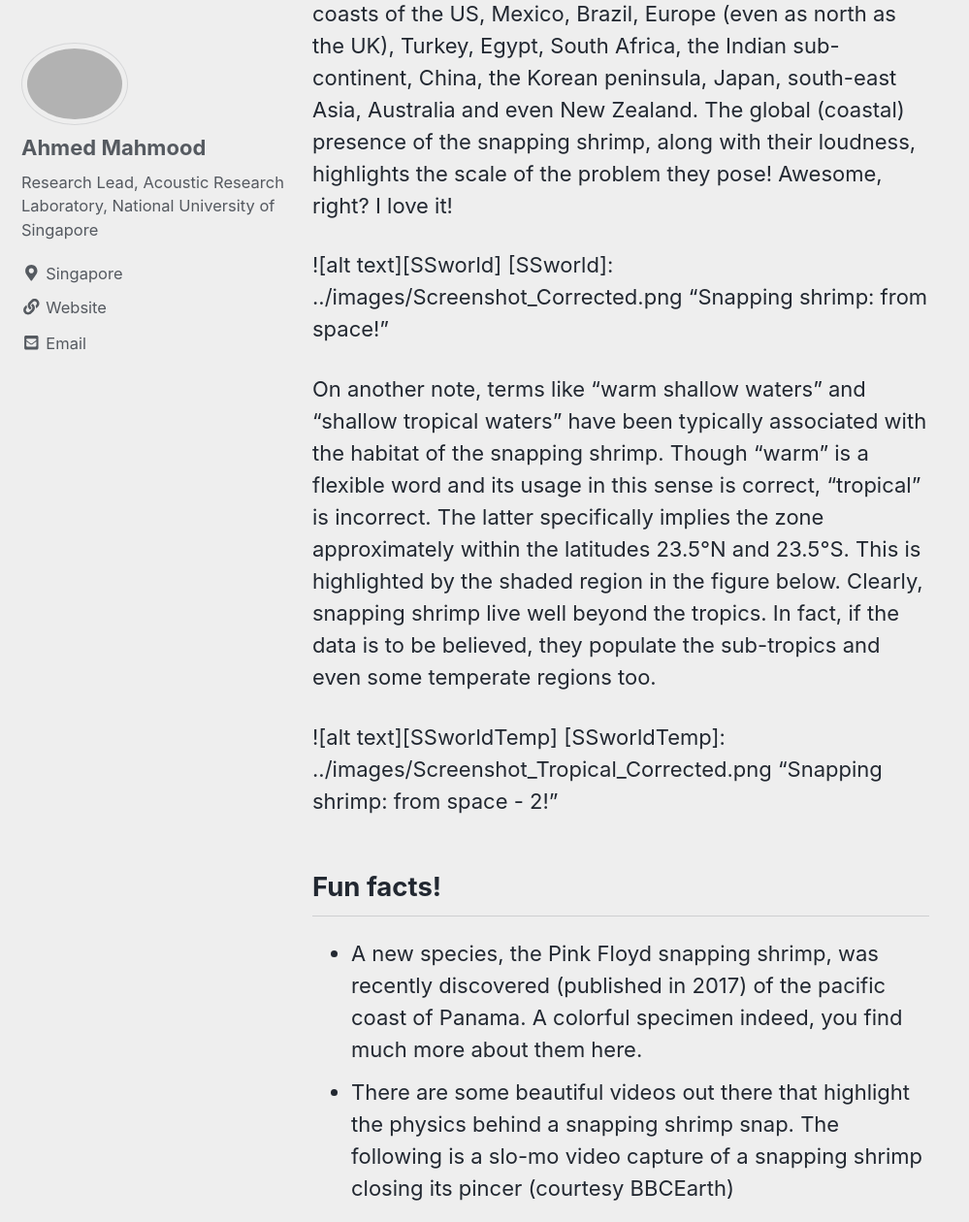
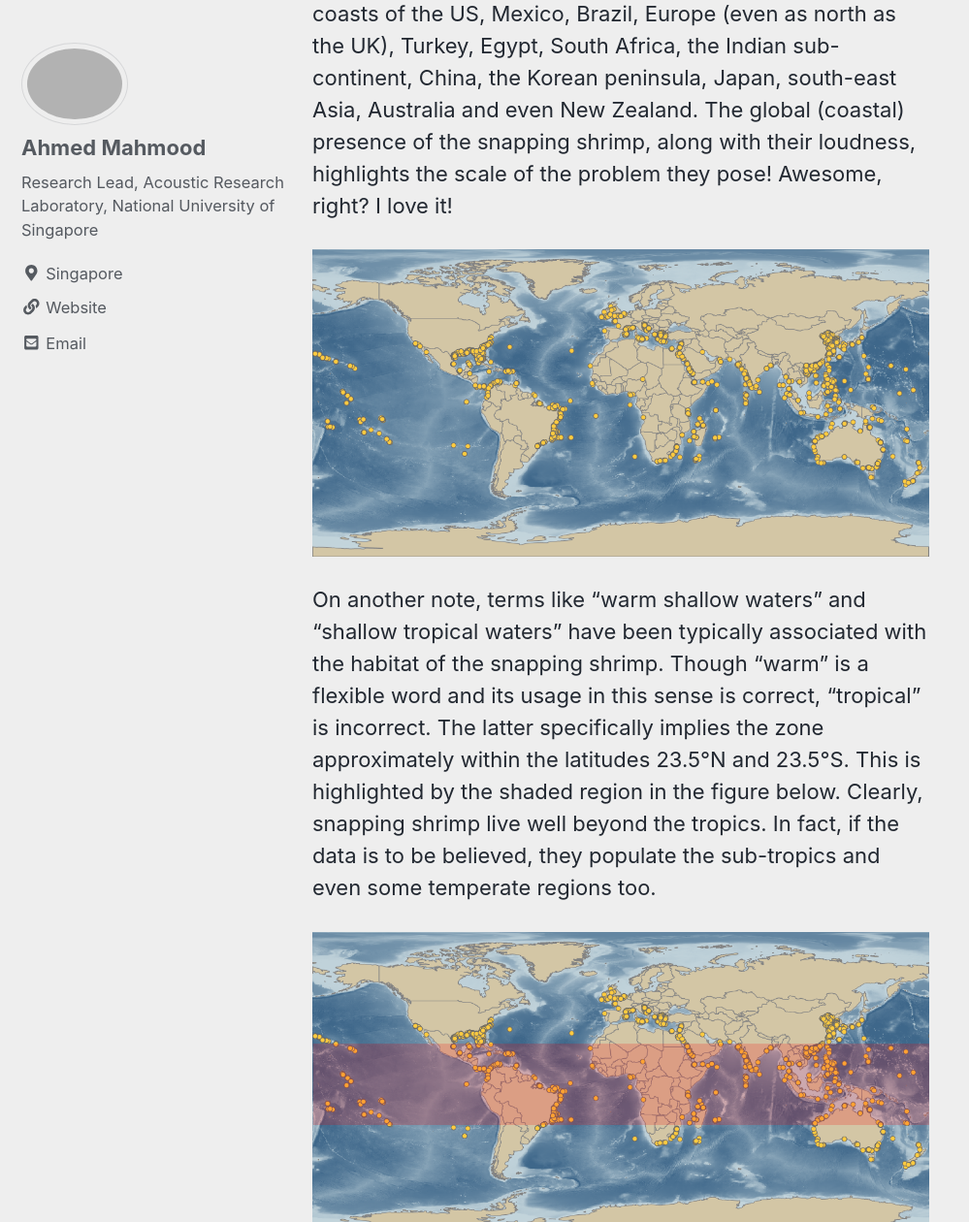
Before and after one commit to ahmd-mahm/ahmd-mahm.github.io, a Jekyll site: the page built from _posts/2018-02-28-The-Snapping-Shrimp.md, in a window 1280 px wide and 1400 px high, scrolled down 6110 px, cut to the strip 0-1260 px from the top of the window. Shown: the whole strip at 97% size, without its empty margins (0-999 px from the left). Built offline with Jekyll 4.4.1, drawn with Linux system fonts in a browser that asks for light colours; nearby versions of some CDN libraries; formulas are drawn with MathJax 3; some of the changed lines change nothing that is shown; some of the changed text lies outside the part shown.

Commit message:
Update 2018-02-28-The-Snapping-Shrimp.md

```diff
--- a/_posts/2018-02-28-The-Snapping-Shrimp.md
+++ b/_posts/2018-02-28-The-Snapping-Shrimp.md
@@ -58,11 +58,13 @@ Though apparent why they have garnered much attention from marine biologists and
 Loud or not, the snapping shrimp would not have been worth this much coverage if they existed only in a few specific locations. It turns out that this is not the case. The yellow dots in the figure below highlight geographic locations where snapping shrimp specimens (Alpheidae) have been discovered. The data was populated from OBIS, a huge international effort that hosts thousands of databases consisting of oceanic biogeographic data. Though some of the datasets may hold some erroneous data, the overall gist is clear: The spread is huge! Of Hawaii, the east and west coasts of the US, Mexico, Brazil, Europe (even as north as the UK), Turkey, Egypt, South Africa, the Indian sub-continent, China, the Korean peninsula, Japan, south-east Asia, Australia and even New Zealand. The global (coastal) presence of the snapping shrimp, along with their loudness, highlights the scale of the problem they pose! Awesome, right? I love it!
 
 ![alt text][SSworld]
+
 [SSworld]: ../images/Screenshot_Corrected.png "Snapping shrimp: from space!"
 
 On another note, terms like "warm shallow waters" and "shallow tropical waters" have been typically associated with the habitat of the snapping shrimp. Though "warm" is a flexible word and its usage in this sense is correct, "tropical" is incorrect. The latter specifically implies the zone approximately within the latitudes 23.5°N and 23.5°S. This is highlighted by the shaded region in the figure below. Clearly, snapping shrimp live well beyond the tropics. In fact, if the data is to be believed, they populate the sub-tropics and even some temperate regions too.
 
 ![alt text][SSworldTemp]
+
 [SSworldTemp]: ../images/Screenshot_Tropical_Corrected.png "Snapping shrimp: from space - 2!"
 
 ## Fun facts!
@@ -81,7 +83,11 @@ On another note, terms like "warm shallow waters" and "shallow tropical waters"
 Source level of a snapping shrimp snap
 
 
-In acoustics, the definition of 'source level' is standard. It essentially depends on the pressure $$ p $$ measured at a distance $$d$$ from the acoustic source. Source levels are evaluated in decibels ($$\text{dB}$$) with respect to a reference pressure $$p_0$$. In underwater acoustics, the references are typically set to $$p_0=1\mu\text{Pa}$$ and $$d=1\text{m}$$. Consequently, the source level is evaluated by $$ \begin{align} x=10\log_{10}\big(\frac{p}{p_0}\big)=10\log_{10}p. \end{align} $$ To avoid any ambiguity, the source level is expressed in the shorthand form $$x~\text{dB re}~p_0\mu\text{Pa}~\text{at}~d\text{m}$$ or specifically for standard readings in the underwater case, $$x~\text{dB re}~1\mu\text{Pa}~\text{at}~1\text{m}$$ . Do note that $$d$$ is an important parameter and source levels reported without it are useless quantities as the same source may be deafening nearby but can be essentially reduced to a whisper by moving arbitrarily away from it.
+In acoustics, the definition of 'source level' is standard. It essentially depends on the pressure $$ p $$ measured at a distance $$d$$ from the acoustic source. Source levels are evaluated in decibels ($$\text{dB}$$) with respect to a reference pressure $$p_0$$. In underwater acoustics, the references are typically set to $$p_0=1\mu\text{Pa}$$ and $$d=1\text{m}$$. Consequently, the source level is evaluated by
+
+$$ x=10\log_{10}\big(\frac{p}{p_0}\big)=10\log_{10}p. $$
+
+To avoid any ambiguity, the source level is expressed in the shorthand form $$x~\text{dB re}~p_0\mu\text{Pa}~\text{at}~d\text{m}$$ or specifically for standard readings in the underwater case, $$x~\text{dB re}~1\mu\text{Pa}~\text{at}~1\text{m}$$ . Do note that $$d$$ is an important parameter and source levels reported without it are useless quantities as the same source may be deafening nearby but can be essentially reduced to a whisper by moving arbitrarily away from it.
 
 
 Now that the necessary definitions are out of the way, I must highlight that peak-to-peak source levels of a single snapping shrimp snap have been recorded to be as high as $$180~\text{dB re}~1\mu\text{Pa}~\text{at}~1\text{m}$$. In fact, the recently discovered Pink Floyd snapping shrimp is recorded to be even higher! Not feeling the loudness yet? Well, let's make a comparison:
```
